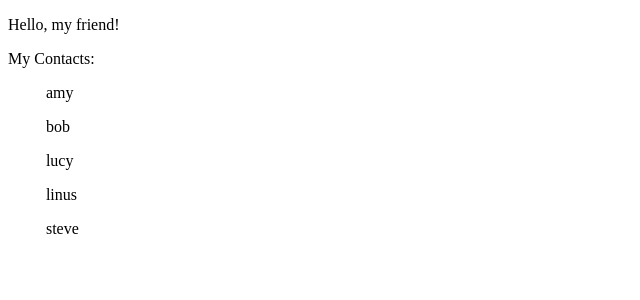
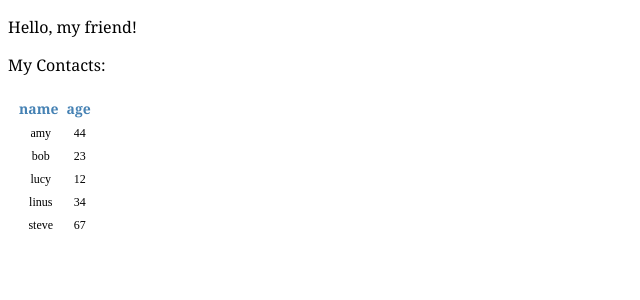
Before and after one commit to gusmairs/flask-app, a Flask app: page / in a window 1280 px wide. Shown: the top 300 px of the page, without its empty margins (0-640 px from the left). Run offline with Flask 2, Linux system fonts and the light colour scheme.

Commit message:
basic flask/dict table with templates working

```diff
--- a/app.py
+++ b/app.py
@@ -1,15 +1,19 @@
 # import os
 from flask import Flask, render_template
+import pandas as pd
 
-app = Flask(__name__)
+app = Flask(__name__, static_url_path='')
 
-contacts = []
-with open('names.txt', 'r') as names:
-    contacts = names.read().splitlines()
-print(contacts)
+# contacts = []
+# with open('names.txt', 'r') as names:
+#     contacts = names.read().splitlines()
+
+contacts = pd.read_csv('names.txt')
+records = contacts.to_dict(orient='records')
+records
 
 @app.route('/')
 def index():
     return render_template('index.html',
                            message='Hello, my friend!',
-                           contacts=contacts)
+                           records=records)
--- a/names.txt
+++ b/names.txt
@@ -1,5 +1,6 @@
-amy
-bob
-lucy
-linus
-steve
+name,age
+amy,44
+bob,23
+lucy,12
+linus,34
+steve,67
--- /dev/null
+++ b/static/app.css
@@ -0,0 +1,24 @@
+html {
+  font-family: 'Georgia';
+  font-size: 16px;
+}
+
+table {
+  margin: 4px;
+  border-left: 16px;
+  border-left: 16px;
+  border-spacing: 6px;
+}
+
+th {
+  color: steelblue;
+  font-style: normal;
+  font-size: 14px;
+}
+
+td {
+  font-family: 'Source Code Pro';
+  text-align: center;
+  font-size: 12px;
+  text-indent: 10%;
+}
--- a/templates/index.html
+++ b/templates/index.html
@@ -2,14 +2,25 @@
 <html>
   <head>
     <title>Flask Template Example</title>
+    <link href='app.css' rel='stylesheet'>
   </head>
   <body>
     <div>
       <p>{{ message }}</p>
       <p>My Contacts:</p>
-          {% for contact in contacts %}
-          <p style='text-indent: 3%'>{{ contact }}</p>
+      <table id='names'>
+        <tr>
+          {% for key, value in records[0].items() %}
+            <th>{{ key }}</th>
           {% endfor %}
+        </tr>
+        {% for row in records %}
+          <tr>
+            <td>{{ row['name'] }}</td>
+            <td>{{ row['age'] }}</td>
+          </tr>
+        {% endfor %}
+      </table>
     </div>
   </body>
 </html>
```
